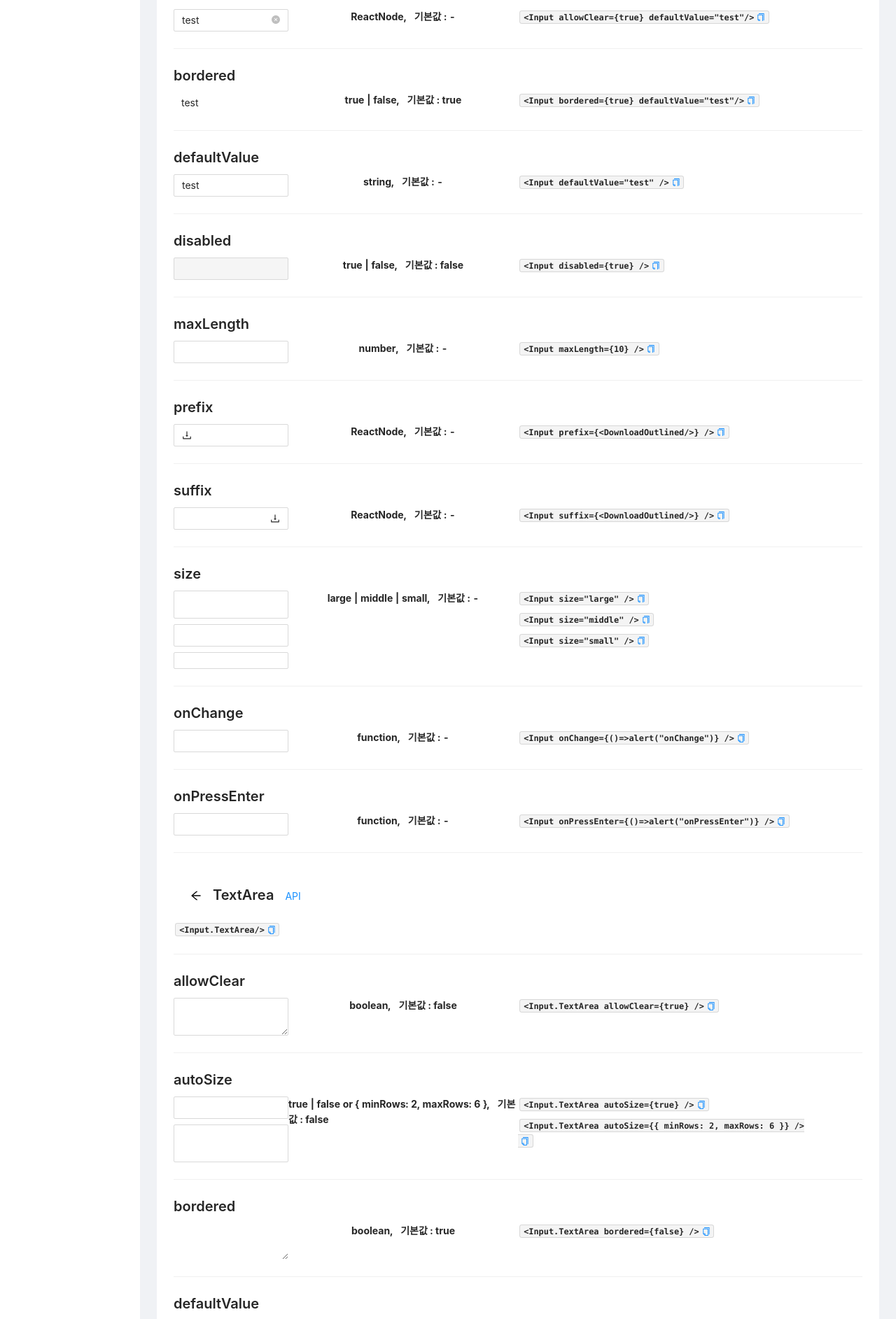
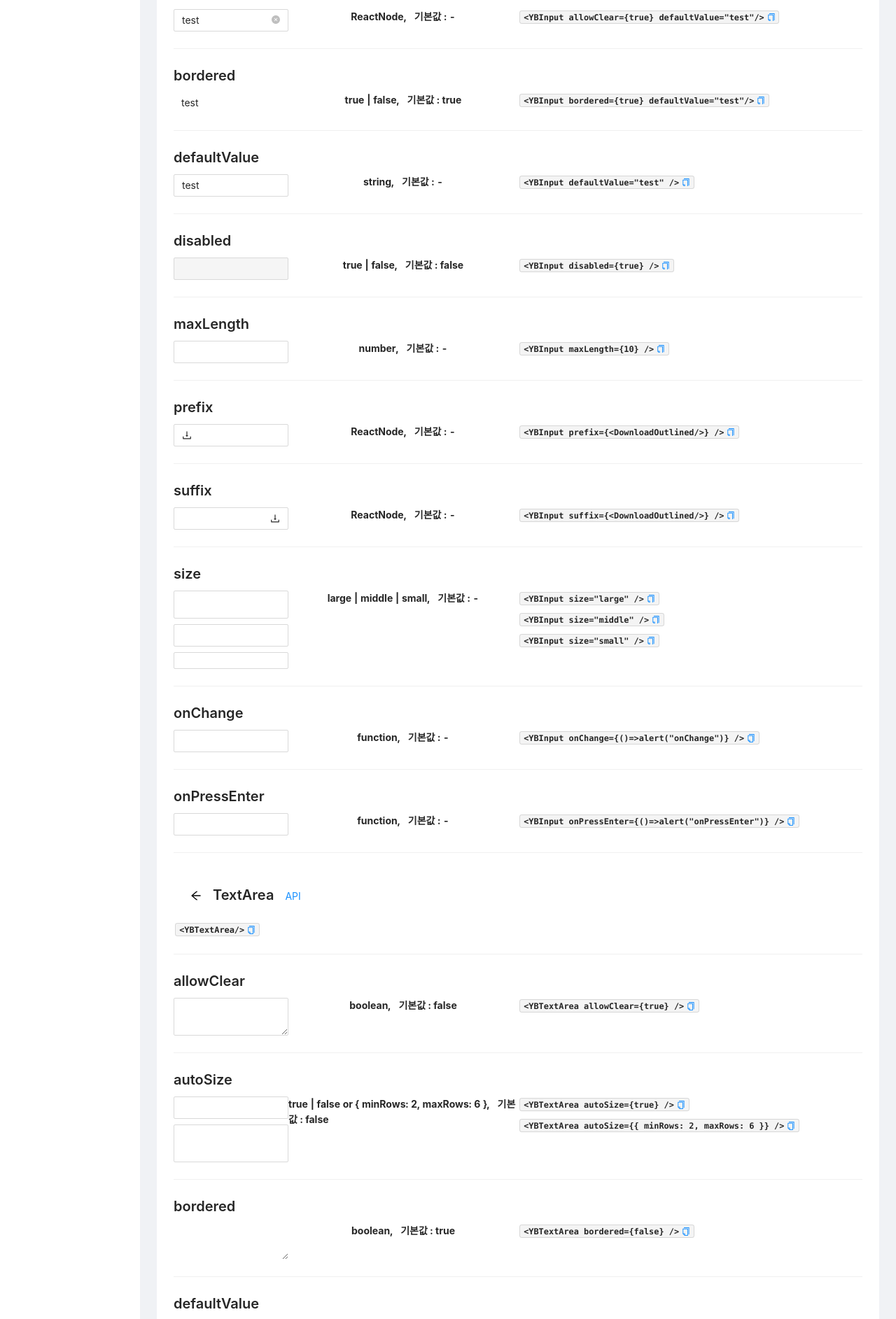
Before and after one commit to kdg1986/react-app-main, a React app: page /sample/input in a window 1280 px wide. Shown: the part 560-2445 px from the top of the page at 70% size. Built offline with nearby package versions, Linux system fonts and the light colour scheme.

Commit message:
validation 컴포넌트 개발

```diff
--- /dev/null
+++ b/src/components/YBInput.js
@@ -0,0 +1,33 @@
+import { Input } from 'antd';
+
+export const YBInput = (props) => {
+  return (
+    <span validation={props.validation}>
+      <Input {...props} />
+    </span>
+  );
+};
+
+export const YBTextArea = (props) => {
+  return (
+    <span validation={props.validation}>
+      <Input.TextArea {...props} />
+    </span>
+  );
+};
+
+export const YBInputSearch = (props) => {
+  return (
+    <span validation={props.validation}>
+      <Input.Search {...props} />
+    </span>
+  );
+};
+
+export const YBInputPassword = (props) => {
+  return (
+    <span validation={props.validation}>
+      <Input.Password {...props} />
+    </span>
+  );
+};
--- a/src/components/YBValidation.js
+++ b/src/components/YBValidation.js
@@ -1,19 +1,28 @@
 import { useEffect, useRef } from 'react';
-
-const validation = (ref) => {
-  console.log(ref.current.querySelectorAll('input'));
-  alert('validation');
-  return true;
-};
 
 const ref = (props) => {
   const ref = useRef();
+  let validationList;
+  const validation = () => {
+    console.log(validationList);
+    return validationList.length === 0;
+  };
+
   const event = (e) => {
-    if (validation(ref)) {
+    if (validation()) {
       props?.onAfter && props.onAfter();
     }
   };
+
   useEffect(() => {
+    validationList = Array.prototype.slice
+      .call(document.querySelectorAll('span'))
+      .reduce((acc, cur, idx, arr) => {
+        if (cur.attributes?.validation && cur.getAttribute('validation') === 'true') {
+          acc = acc.concat(cur);
+        }
+        return acc;
+      }, []);
     props?.triggerID &&
       document.querySelector(`#${props.triggerID}`).addEventListener('click', event);
   }, []);
--- a/src/pages/sample/Input.js
+++ b/src/pages/sample/Input.js
@@ -1,12 +1,13 @@
-import { Button, Input, Divider, PageHeader } from 'antd';
+import { Button, Divider, PageHeader } from 'antd';
 import { SearchOutlined, DownloadOutlined } from '@ant-design/icons';
 import { keygen } from '@/util';
 import Util from '@/pages/sample/SampleUtil';
 import YBValidation from '@/components/YBValidation';
+import { YBInput, YBTextArea, YBInputSearch, YBInputPassword } from '@/components/YBInput';
 
 const { rowUtil, Typo } = Util;
 const Addrow = rowUtil();
-const doSave = () => alert('doSave');
+const doSave = () => console.log('doSave');
 
 export default () => {
   return (
@@ -19,7 +20,7 @@ export default () => {
           title={[
             'Input',
             <Button
-              key={keygen()}
+              key={keygen}
               type="link"
               href="https://ant.design/components/input/#Input"
               target="_blank"
@@ -29,7 +30,7 @@ export default () => {
           ]}
         />
 
-        <Typo>{"import { Input } from 'antd';"}</Typo>
+        <Typo>{"import { YBInput } from '@/components/YBInput'"}</Typo>
         <br />
 
         <Addrow
@@ -37,13 +38,13 @@ export default () => {
           divider={true}
           demo={
             <>
-              <Input addonAfter={<SearchOutlined />} />
+              <YBInput validation="false" addonAfter={<SearchOutlined />} />
             </>
           }
           description="ReactNode, &nbsp; 기본값 : -"
           code={
             <>
-              <Typo>{'<Input addonAfter={<SearchOutlined/>}/>'}</Typo>
+              <Typo>{'<YBInput addonAfter={<SearchOutlined/>}/>'}</Typo>
             </>
           }
         />
@@ -53,13 +54,13 @@ export default () => {
           divider={true}
           demo={
             <>
-              <Input addonBefore={<SearchOutlined />} />
+              <YBInput addonBefore={<SearchOutlined />} />
             </>
           }
           description="ReactNode, &nbsp; 기본값 : -"
           code={
             <>
-              <Typo>{'<Input addonBefore={<SearchOutlined/>}/>'}</Typo>
+              <Typo>{'<YBInput addonBefore={<SearchOutlined/>}/>'}</Typo>
             </>
           }
         />
@@ -69,13 +70,13 @@ export default () => {
           divider={true}
           demo={
             <>
-              <Input allowClear={true} defaultValue="test" />
+              <YBInput allowClear={true} defaultValue="test" />
             </>
           }
           description="ReactNode, &nbsp; 기본값 : -"
           code={
             <>
-              <Typo>{'<Input allowClear={true} defaultValue="test"/>'}</Typo>
+              <Typo>{'<YBInput allowClear={true} defaultValue="test"/>'}</Typo>
             </>
           }
         />
@@ -85,13 +86,13 @@ export default () => {
           divider={true}
           demo={
             <>
-              <Input bordered={false} defaultValue="test" />
+              <YBInput bordered={false} defaultValue="test" />
             </>
           }
           description="true | false, &nbsp; 기본값 : true"
           code={
             <>
-              <Typo>{'<Input bordered={true} defaultValue="test"/>'}</Typo>
+              <Typo>{'<YBInput bordered={true} defaultValue="test"/>'}</Typo>
             </>
           }
         />
@@ -101,13 +102,13 @@ export default () => {
           divider={true}
           demo={
             <>
-              <Input defaultValue="test" />
+              <YBInput defaultValue="test" />
             </>
           }
           description="string, &nbsp; 기본값 : -"
           code={
             <>
-              <Typo>{'<Input defaultValue="test" />'}</Typo>
+              <Typo>{'<YBInput defaultValue="test" />'}</Typo>
             </>
           }
         />
@@ -117,13 +118,13 @@ export default () => {
           divider={true}
           demo={
             <>
-              <Input disabled={true} />
+              <YBInput disabled={true} />
             </>
           }
           description="true | false, &nbsp; 기본값 : false"
           code={
             <>
-              <Typo>{'<Input disabled={true} />'}</Typo>
+              <Typo>{'<YBInput disabled={true} />'}</Typo>
             </>
           }
         />
@@ -133,13 +134,13 @@ export default () => {
           divider={true}
           demo={
             <>
-              <Input maxLength={10} />
+              <YBInput maxLength={10} />
             </>
           }
           description="number, &nbsp; 기본값 : -"
           code={
             <>
-              <Typo>{'<Input maxLength={10} />'}</Typo>
+              <Typo>{'<YBInput maxLength={10} />'}</Typo>
             </>
           }
         />
@@ -149,13 +150,13 @@ export default () => {
           divider={true}
           demo={
             <>
-              <Input prefix={<DownloadOutlined />} />
+              <YBInput prefix={<DownloadOutlined />} />
             </>
           }
           description="ReactNode, &nbsp; 기본값 : -"
           code={
             <>
-              <Typo>{'<Input prefix={<DownloadOutlined/>} />'}</Typo>
+              <Typo>{'<YBInput prefix={<DownloadOutlined/>} />'}</Typo>
             </>
           }
         />
@@ -165,13 +166,13 @@ export default () => {
           divider={true}
           demo={
             <>
-              <Input suffix={<DownloadOutlined />} />
+              <YBInput suffix={<DownloadOutlined />} />
             </>
           }
           description="ReactNode, &nbsp; 기본값 : -"
           code={
             <>
-              <Typo>{'<Input suffix={<DownloadOutlined/>} />'}</Typo>
+              <Typo>{'<YBInput suffix={<DownloadOutlined/>} />'}</Typo>
             </>
           }
         />
@@ -181,17 +182,17 @@ export default () => {
           divider={true}
           demo={
             <>
-              <Input size="large" />
-              <Input size="middle" />
-              <Input size="small" />
+              <YBInput size="large" />
+              <YBInput size="middle" />
+              <YBInput size="small" />
             </>
           }
           description="large | middle | small, &nbsp; 기본값 : -"
           code={
             <>
-              <Typo>{'<Input size="large" />'}</Typo>
-              <Typo>{'<Input size="middle" />'}</Typo>
-              <Typo>{'<Input size="small" />'}</Typo>
+              <Typo>{'<YBInput size="large" />'}</Typo>
+              <Typo>{'<YBInput size="middle" />'}</Typo>
+              <Typo>{'<YBInput size="small" />'}</Typo>
             </>
           }
         />
@@ -201,13 +202,13 @@ export default () => {
           divider={true}
           demo={
             <>
-              <Input onChange={() => alert('onChange')} />
+              <YBInput onChange={() => alert('onChange')} />
             </>
           }
           description="function, &nbsp; 기본값 : -"
           code={
             <>
-              <Typo>{'<Input onChange={()=>alert("onChange")} />'}</Typo>
+              <Typo>{'<YBInput onChange={()=>alert("onChange")} />'}</Typo>
             </>
           }
         />
@@ -217,13 +218,13 @@ export default () => {
           divider={true}
           demo={
             <>
-              <Input onPressEnter={() => alert('onPressEnter')} />
+              <YBInput onPressEnter={() => alert('onPressEnter')} />
             </>
           }
           description="function, &nbsp; 기본값 : -"
           code={
             <>
-              <Typo>{'<Input onPressEnter={()=>alert("onPressEnter")} />'}</Typo>
+              <Typo>{'<YBInput onPressEnter={()=>alert("onPressEnter")} />'}</Typo>
             </>
           }
         />
@@ -245,7 +246,7 @@ export default () => {
           ]}
         />
 
-        <Typo>{'<Input.TextArea/>'}</Typo>
+        <Typo>{'<YBTextArea/>'}</Typo>
         <br />
 
         <Addrow
@@ -253,13 +254,13 @@ export default () => {
           divider={true}
           demo={
             <>
-              <Input.TextArea allowClear={true} />
+              <YBTextArea allowClear={true} />
             </>
           }
           description="boolean, &nbsp; 기본값 : false"
           code={
             <>
-              <Typo>{'<Input.TextArea allowClear={true} />'}</Typo>
+              <Typo>{'<YBTextArea allowClear={true} />'}</Typo>
             </>
           }
         />
@@ -269,15 +270,15 @@ export default () => {
           divider={true}
           demo={
             <>
-              <Input.TextArea autoSize={true} />
-              <Input.TextArea autoSize={{ minRows: 2, maxRows: 6 }} />
+              <YBTextArea autoSize={true} />
+              <YBTextArea autoSize={{ minRows: 2, maxRows: 6 }} />
             </>
           }
           description="true | false or { minRows: 2, maxRows: 6 }, &nbsp; 기본값 : false"
           code={
             <>
-              <Typo>{'<Input.TextArea autoSize={true} />'}</Typo>
-              <Typo>{'<Input.TextArea autoSize={{ minRows: 2, maxRows: 6 }} />'}</Typo>
+              <Typo>{'<YBTextArea autoSize={true} />'}</Typo>
+              <Typo>{'<YBTextArea autoSize={{ minRows: 2, maxRows: 6 }} />'}</Typo>
             </>
           }
         />
@@ -287,13 +288,13 @@ export default () => {
           divider={true}
           demo={
             <>
-              <Input.TextArea bordered={false} />
+              <YBTextArea bordered={false} />
             </>
           }
           description="boolean, &nbsp; 기본값 : true"
           code={
             <>
-              <Typo>{'<Input.TextArea bordered={false} />'}</Typo>
+              <Typo>{'<YBTextArea bordered={false} />'}</Typo>
             </>
           }
         />
@@ -303,13 +304,13 @@ export default () => {
           divider={true}
           demo={
             <>
-              <Input.TextArea defaultValue="test" />
+              <YBTextArea defaultValue="test" />
             </>
           }
           description="string, &nbsp; 기본값 : -"
           code={
             <>
-              <Typo>{'<Input.TextArea defaultValue="test" />'}</Typo>
+              <Typo>{'<YBTextArea defaultValue="test" />'}</Typo>
             </>
           }
         />
@@ -319,13 +320,13 @@ export default () => {
           divider={true}
           demo={
             <>
-              <Input.TextArea maxLength={10} />
+              <YBTextArea maxLength={10} />
             </>
           }
           description="number, &nbsp; 기본값 : -"
           code={
             <>
-              <Typo>{'<Input.TextArea maxLength={10} />'}</Typo>
+              <Typo>{'<YBTextArea maxLength={10} />'}</Typo>
             </>
           }
         />
@@ -335,16 +336,16 @@ export default () => {
           divider={true}
           demo={
             <>
-              <Input.TextArea showCount={true} />
-              <Input.TextArea showCount={{ formatter: (count) => console.log(count) }} />
+              <YBTextArea showCount={true} />
+              <YBTextArea showCount={{ formatter: (count) => console.log(count) }} />
             </>
           }
           description="boolean | object, &nbsp; 기본값 : false"
           code={
             <>
-              <Typo>{'<Input.TextArea showCount={true} />'}</Typo>
+              <Typo>{'<YBTextArea showCount={true} />'}</Typo>
               <Typo>
-                {'<Input.TextArea showCount={{ formatter : (count)=> console.log(count) }} />'}
+                {'<YBTextArea showCount={{ formatter : (count)=> console.log(count) }} />'}
               </Typo>
             </>
           }
@@ -355,13 +356,13 @@ export default () => {
           divider={true}
           demo={
             <>
-              <Input.TextArea onPressEnter={(obj) => console.log(obj)} />
+              <YBTextArea onPressEnter={(obj) => console.log(obj)} />
             </>
           }
           description="function, &nbsp; 기본값 : -"
           code={
             <>
-              <Typo>{'<Input.TextArea onPressEnter={(obj)=> console.log(obj)} />'}</Typo>
+              <Typo>{'<YBTextArea onPressEnter={(obj)=> console.log(obj)} />'}</Typo>
             </>
           }
         />
@@ -371,13 +372,13 @@ export default () => {
           divider={true}
           demo={
             <>
-              <Input.TextArea onResize={(obj) => console.log(obj)} />
+              <YBTextArea onResize={(obj) => console.log(obj)} />
             </>
           }
           description="function, &nbsp; 기본값 : -"
           code={
             <>
-              <Typo>{'<Input.TextArea onResize={(obj)=> console.log(obj)} />'}</Typo>
+              <Typo>{'<YBTextArea onResize={(obj)=> console.log(obj)} />'}</Typo>
             </>
           }
         />
@@ -399,7 +400,7 @@ export default () => {
           ]}
         />
 
-        <Typo>{'<Input.Search/>'}</Typo>
+        <Typo>{'<YBInputSearch/>'}</Typo>
         <br />
 
         <Addrow
@@ -407,15 +408,15 @@ export default () => {
           divider={true}
           demo={
             <>
-              <Input.Search enterButton={true} />
-              <Input.Search enterButton={<h1>Search</h1>} />
+              <YBInputSearch enterButton={true} />
+              <YBInputSearch enterButton={<h1>Search</h1>} />
             </>
           }
           description="boolean | ReactNode, &nbsp; 기본값 : false"
           code={
             <>
-              <Typo>{'<Input.Search enterButton={true}/>'}</Typo>
-              <Typo>{'<Input.Search enterButton={<h1>Search</h1>}/>'}</Typo>
+              <Typo>{'<YBInputSearch enterButton={true}/>'}</Typo>
+              <Typo>{'<YBInputSearch enterButton={<h1>Search</h1>}/>'}</Typo>
             </>
           }
         />
@@ -425,13 +426,13 @@ export default () => {
           divider={true}
           demo={
             <>
-              <Input.Search loading={true} />
+              <YBInputSearch loading={true} />
             </>
           }
           description="boolean, &nbsp; 기본값 : false"
           code={
             <>
-              <Typo>{'<Input.Search loading={true}/>'}</Typo>
+              <Typo>{'<YBInputSearch loading={true}/>'}</Typo>
             </>
           }
         />
@@ -441,13 +442,13 @@ export default () => {
           divider={true}
           demo={
             <>
-              <Input.Search onSearch={() => alert('search')} />
+              <YBInputSearch onSearch={() => alert('search')} />
             </>
           }
           description="boolean, &nbsp; 기본값 : false"
           code={
             <>
-              <Typo>{'<Input.Search onSearch={()=>alert("search")}/>'}</Typo>
+              <Typo>{'<YBInputSearch onSearch={()=>alert("search")}/>'}</Typo>
             </>
           }
         />
@@ -469,7 +470,7 @@ export default () => {
           ]}
         />
 
-        <Typo>{'<Input.Password/>'}</Typo>
+        <Typo>{'<YBInputPassword/>'}</Typo>
         <br />
 
         <Addrow
@@ -477,7 +478,7 @@ export default () => {
           divider={true}
           demo={
             <>
-              <Input.Password
+              <YBInputPassword
                 iconRender={(state) => (state ? <div>true</div> : <div>false</div>)}
               />
             </>
@@ -487,7 +488,7 @@ export default () => {
             <>
               <Typo>
                 {
-                  '<Input.Password iconRender={(state)=> state ? <div>true</div> : <div>false</div>  }/>'
+                  '<YBInputPassword iconRender={(state)=> state ? <div>true</div> : <div>false</div>  }/>'
                 }
               </Typo>
             </>
@@ -499,13 +500,13 @@ export default () => {
           divider={true}
           demo={
             <>
-              <Input.Password visibilityToggle={true} />
+              <YBInputPassword visibilityToggle={true} />
             </>
           }
           description="boolean, &nbsp; 기본값 : true"
           code={
             <>
-              <Typo>{'<Input.Password visibilityToggle={true}/>'}</Typo>
+              <Typo>{'<YBInputPassword visibilityToggle={true}/>'}</Typo>
             </>
           }
         />
```
